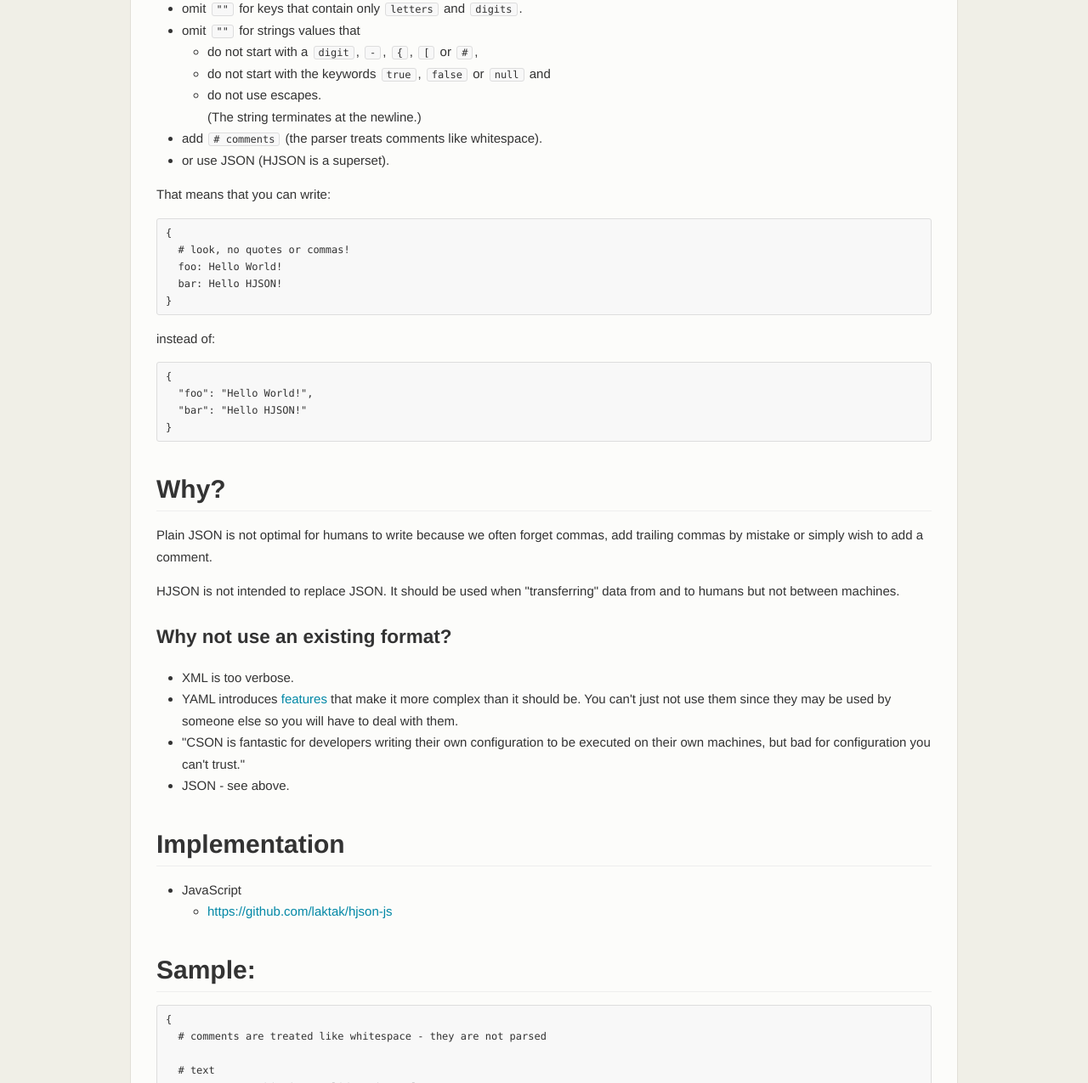
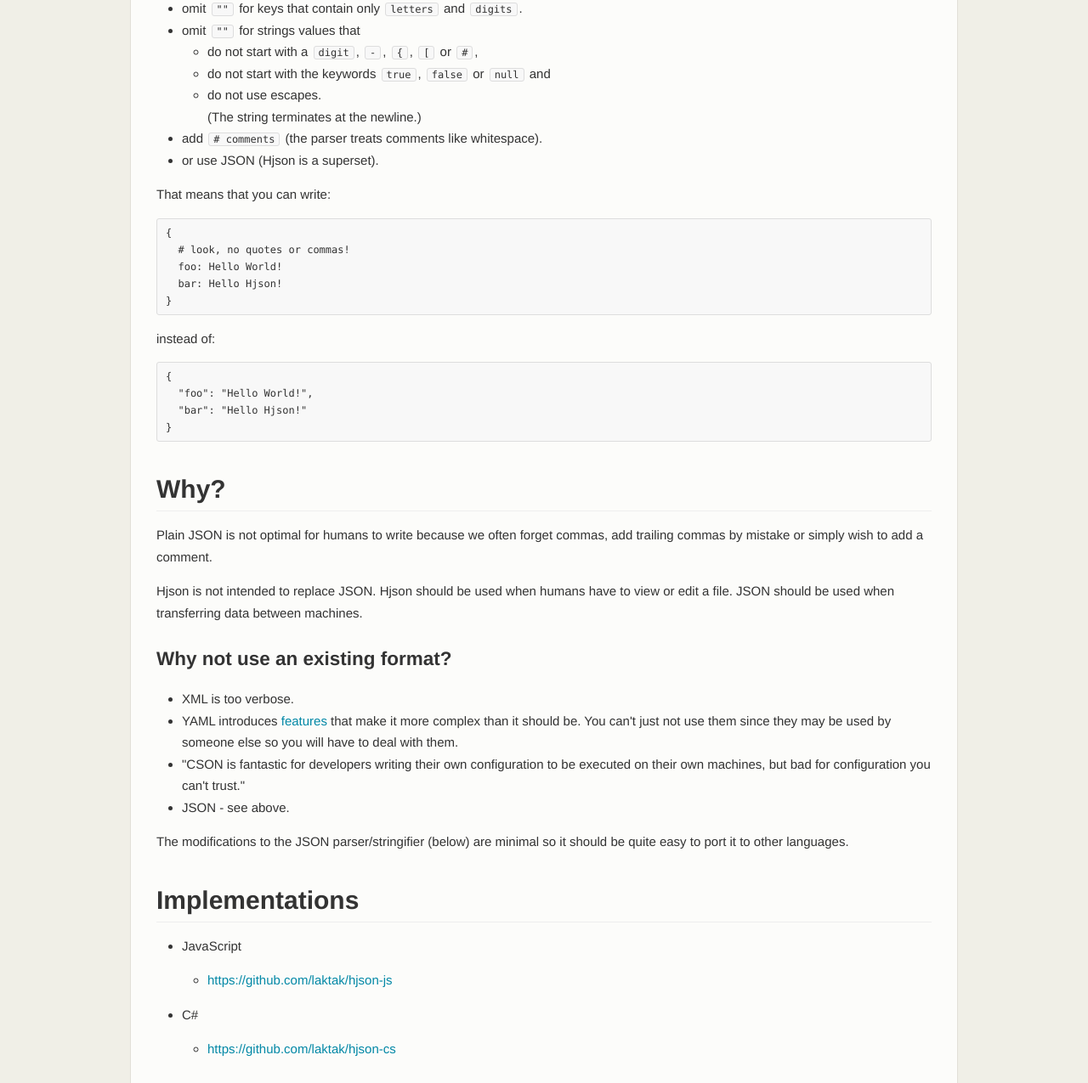
Before and after one commit to hjson/hjson, a plain HTML site: page index.html in a window 1280 px wide. Shown: the part 316-1591 px from the top of the page at 85% size. Drawn offline with Linux system fonts and the light colour scheme.

Commit message:
add hjson-cs

```diff
--- a/index.html
+++ b/index.html
@@ -3,7 +3,7 @@
 <head>
   <meta charset='utf-8'>
   <link rel="stylesheet" type="text/css" href="css/md.css" />
-  <title>HJSON</title>
+  <title>Hjson</title>
 </head>
 
 <body>
@@ -11,10 +11,10 @@
 <a href="https://github.com/laktak/hjson"><img style="position: absolute; top: 0; right: 0; border: 0;" src="https://github-camo.global.ssl.fastly.net/38ef81f8aca64bb9a64448d0d70f1308ef5341ab/68747470733a2f2f73332e616d617a6f6e6177732e636f6d2f6769746875622f726962626f6e732f666f726b6d655f72696768745f6461726b626c75655f3132313632312e706e67" alt="Fork me on GitHub" data-canonical-src="https://s3.amazonaws.com/github/ribbons/forkme_right_darkblue_121621.png"></a>
 
 <div class="content">
-<h1 id="hjson-is-json-commas-comments">HJSON is JSON - commas + comments</h1>
+<h1 id="hjson-is-json-commas-comments-for-humans">Hjson is JSON - commas + comments for Humans</h1>
 <p>JSON is a data-interchange format that can be easily processed by machines.</p>
-<p>HJSON&#39;s goal is to be close to JSON, so you don&#39;t have to learn anything new, but to make it easier to be parsed and written by humans. It should be used for configuration files, for debug output or where it is likely that JSON data is read or will be edited by a human.</p>
-<p>In HJSON, you can</p>
+<p>Hjson tries to be close to JSON, so you don&#39;t have to learn anything new, but to make it easier to be parsed and written by humans. It should be used for configuration files, for debug output or where it is likely that JSON data is read or will be edited by a human.</p>
+<p>In Hjson, you can</p>
 <ul>
 <li>omit <code>,</code> at the end of a line.</li>
 <li>omit <code>&quot;&quot;</code> for keys that contain only <code>letters</code> and <code>digits</code>.</li>
@@ -25,22 +25,22 @@
 </ul>
 </li>
 <li>add <code># comments</code>  (the parser treats comments like whitespace).</li>
-<li>or use JSON (HJSON is a superset).</li>
+<li>or use JSON (Hjson is a superset).</li>
 </ul>
 <p>That means that you can write:</p>
 <pre><code>{
   # look, no quotes or commas!
   foo: Hello World!
-  bar: Hello HJSON!
+  bar: Hello Hjson!
 }
 </code></pre><p>instead of:</p>
 <pre><code>{
   &quot;foo&quot;: &quot;Hello World!&quot;,
-  &quot;bar&quot;: &quot;Hello HJSON!&quot;
+  &quot;bar&quot;: &quot;Hello Hjson!&quot;
 }
 </code></pre><h2 id="why-">Why?</h2>
 <p>Plain JSON is not optimal for humans to write because we often forget commas, add trailing commas by mistake or simply wish to add a comment.</p>
-<p>HJSON is not intended to replace JSON. It should be used when &quot;transferring&quot; data from and to humans but not between machines.</p>
+<p>Hjson is not intended to replace JSON. Hjson should be used when humans have to view or edit a file. JSON should be used when transferring data between machines.</p>
 <h3 id="why-not-use-an-existing-format-">Why not use an existing format?</h3>
 <ul>
 <li>XML is too verbose.</li>
@@ -48,10 +48,17 @@
 <li>&quot;CSON is fantastic for developers writing their own configuration to be executed on their own machines, but bad for configuration you can&#39;t trust.&quot;</li>
 <li>JSON - see above.</li>
 </ul>
-<h2 id="implementation">Implementation</h2>
+<p>The modifications to the JSON parser/stringifier (below) are minimal so it should be quite easy to port it to other languages.</p>
+<h2 id="implementations">Implementations</h2>
 <ul>
-<li>JavaScript<ul>
+<li><p>JavaScript</p>
+<ul>
 <li><a href="https://github.com/laktak/hjson-js">https://github.com/laktak/hjson-js</a></li>
+</ul>
+</li>
+<li><p>C#</p>
+<ul>
+<li><a href="https://github.com/laktak/hjson-cs">https://github.com/laktak/hjson-cs</a></li>
 </ul>
 </li>
 </ul>
```
Also changed, not shown: README.md.
